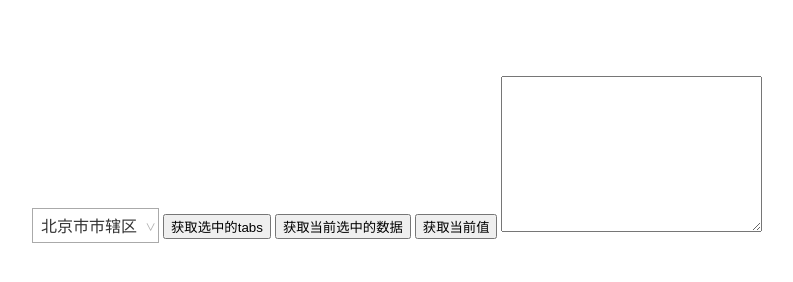
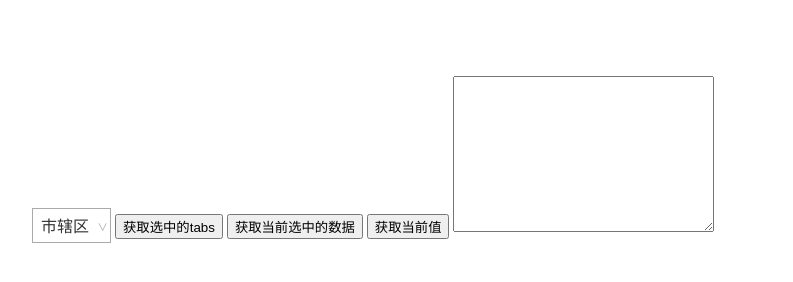
Before and after one commit to fromtheblue/cascading-dropDown-list, a plain HTML site: page index.html in a window 1280 px wide. Shown: the whole page, without its empty margins (176-969 px from the left). Drawn offline with Linux system fonts and the light colour scheme.

Commit message:
面板的上线开口丢失问题

```diff
--- a/cascadingDropdownList/cascadingDropdownList.css
+++ b/cascadingDropdownList/cascadingDropdownList.css
@@ -9,6 +9,7 @@
     display: block;
     border-bottom: 1px solid white;
     position: relative;
+    z-index: 10000;
 }
 .cascading-dropDown-label{
     padding: 4px 8px;
--- a/index.html
+++ b/index.html
@@ -26,6 +26,13 @@
             datas:[{text:"县",value:"110200"},{text:"市辖区",value:"110100"}],
             tabs:[{text:"北京市",value:"110000"},{text:"市辖区",value:"110100"}],
             placeholder:"请选择",
+            renderLabel:function(tabs,placeholder,datas){
+                 if(tabs.length){
+                    return tabs[tabs.length-1].text;
+                 }else{
+                      return placeholder;
+                 }
+             },
             clickTab:function(tab,idx,tabs,datas){
                 /*因为点击某一级tab时候下拉面板中的数据是通过上级tab来决定的，
                 * 比如当前的tabs为 北京市 市辖区 海淀区
```
